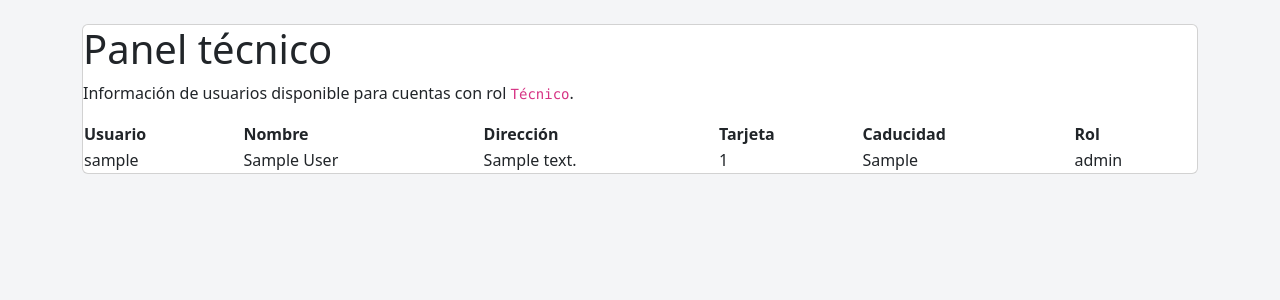
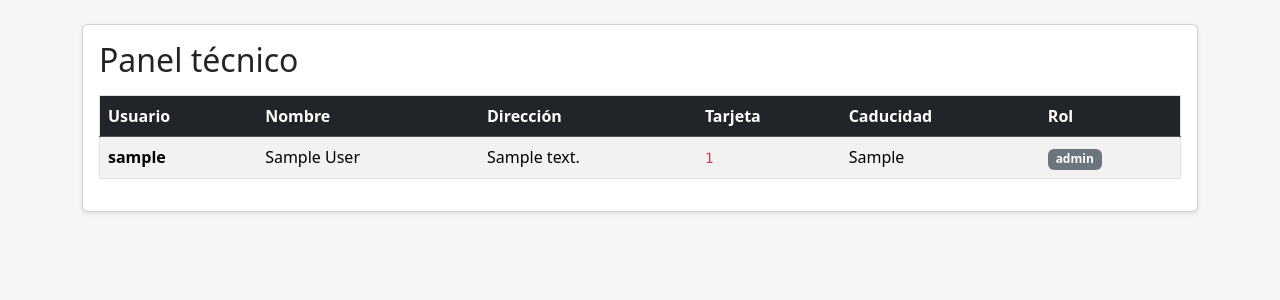
Before and after one commit to praton2023/chein, a Flask app: template templates/technician.html in a window 1280 px wide. Shown: the part 56-356 px from the top of the page. Run offline with Flask 3, Linux system fonts and the light colour scheme; data comes from the database, SQL or seed files in the repository; the template is opened without the code that fills it: most values are stand-ins (such as "Sample title", 1, 10 or a date in 2020); some libraries are stand-ins or nearby versions.

Commit message:
Último html modificado para que sea más bonito

```diff
--- a/templates/technician.html
+++ b/templates/technician.html
@@ -1,22 +1,47 @@
 {% extends "base.html" %}
 {% block content %}
-<div class="card">
-    <h1>Panel técnico</h1>
-    <p>Información de usuarios disponible para cuentas con rol <code>Técnico</code>.</p>
-    <table>
-        <thead><tr><th>Usuario</th><th>Nombre</th><th>Dirección</th><th>Tarjeta</th><th>Caducidad</th><th>Rol</th></tr></thead>
+
+<div class="card shadow-sm">
+    <div class="card-body">
+        <h2 class="card-title mb-3">Panel técnico</h2>
+
+
+        <!-- Envoltorio responsive para que la tabla no rompa el diseño en móviles -->
+        <div class="table-responsive">
+            <table class="table table-striped table-hover align-middle border">
+                <thead class="table-dark">
+                    <tr>
+                        <th scope="col">Usuario</th>
+                        <th scope="col">Nombre</th>
+                        <th scope="col">Dirección</th>
+                        <th scope="col">Tarjeta</th>
+                        <th scope="col">Caducidad</th>
+                        <th scope="col">Rol</th>
+                    </tr>
+                </thead>
                 <tbody>
                 {% for user in users %}
                     <tr>
-            <td>{{ user['username'] }}</td>
+                        <td class="fw-bold">{{ user['username'] }}</td>
                         <td>{{ user['full_name'] }}</td>
                         <td>{{ user['address'] }}</td>
-            <td>{{ user['card_number'] }}</td>
+                        <!-- Destacamos la tarjeta con estilo de código para darle un toque "técnico" -->
+                        <td><code class="text-danger">{{ user['card_number'] }}</code></td>
                         <td>{{ user['card_expiry'] }}</td>
-            <td>{{ user['role'] }}</td>
+                        <td>
+                            <!-- Cambiamos el color de la etiqueta según el rol -->
+                            {% if user['role'] == 'Técnico' %}
+                                <span class="badge bg-success">{{ user['role'] }}</span>
+                            {% else %}
+                                <span class="badge bg-secondary">{{ user['role'] }}</span>
+                            {% endif %}
+                        </td>
                     </tr>
                 {% endfor %}
                 </tbody>
             </table>
         </div>
+    </div>
+</div>
+
 {% endblock %}
```
Lines whose indentation alone changed are shown as unchanged.
